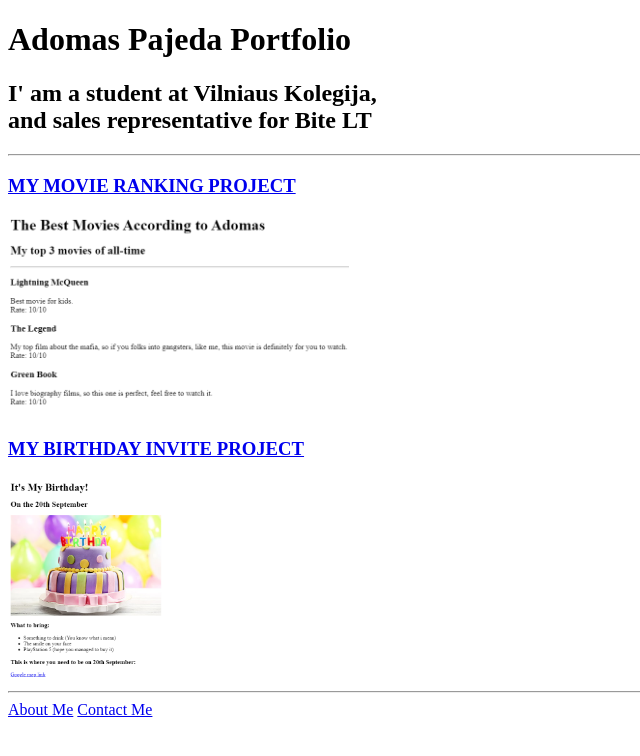
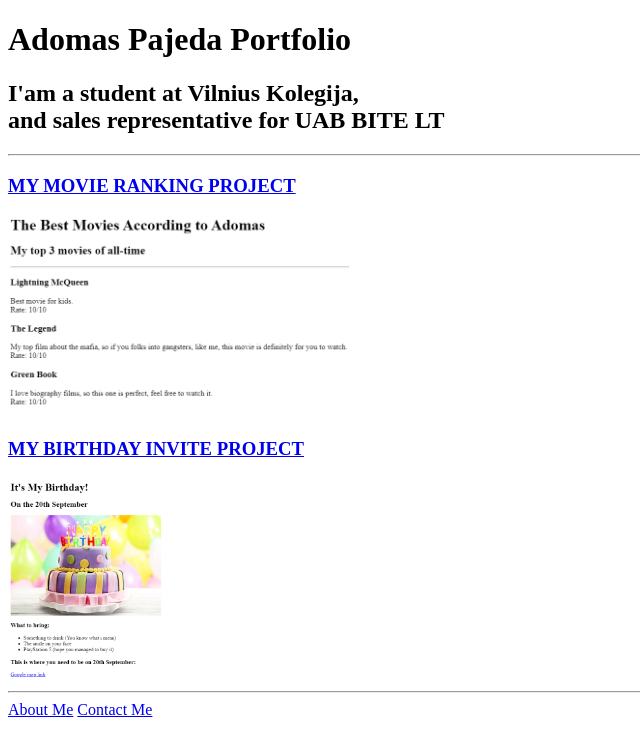
Before and after one commit to aptankas/html-portfolio, a plain HTML site: page index.html in a window 1280 px wide. Shown: the whole page, without its empty margins (0-640 px from the left). Drawn offline with Linux system fonts and the light colour scheme.

Commit message:
index.html

```diff
--- a/index.html
+++ b/index.html
@@ -8,7 +8,7 @@
 <body>
 
     <h1>Adomas Pajeda Portfolio</h1>
-    <h2>I' am a student at Vilniaus Kolegija,<BR>and sales representative for Bite LT</h2>
+    <h2>I'am a student at Vilnius Kolegija,<BR>and sales representative for UAB BITE LT</h2>
     <hr>
     <a href ="public/movie-ranking.html"><h3>MY MOVIE RANKING PROJECT</h3></a>
     <img src="./assets/images/movie-ranking.png" height="200" alt="Adomas best Movies picture" />
```
